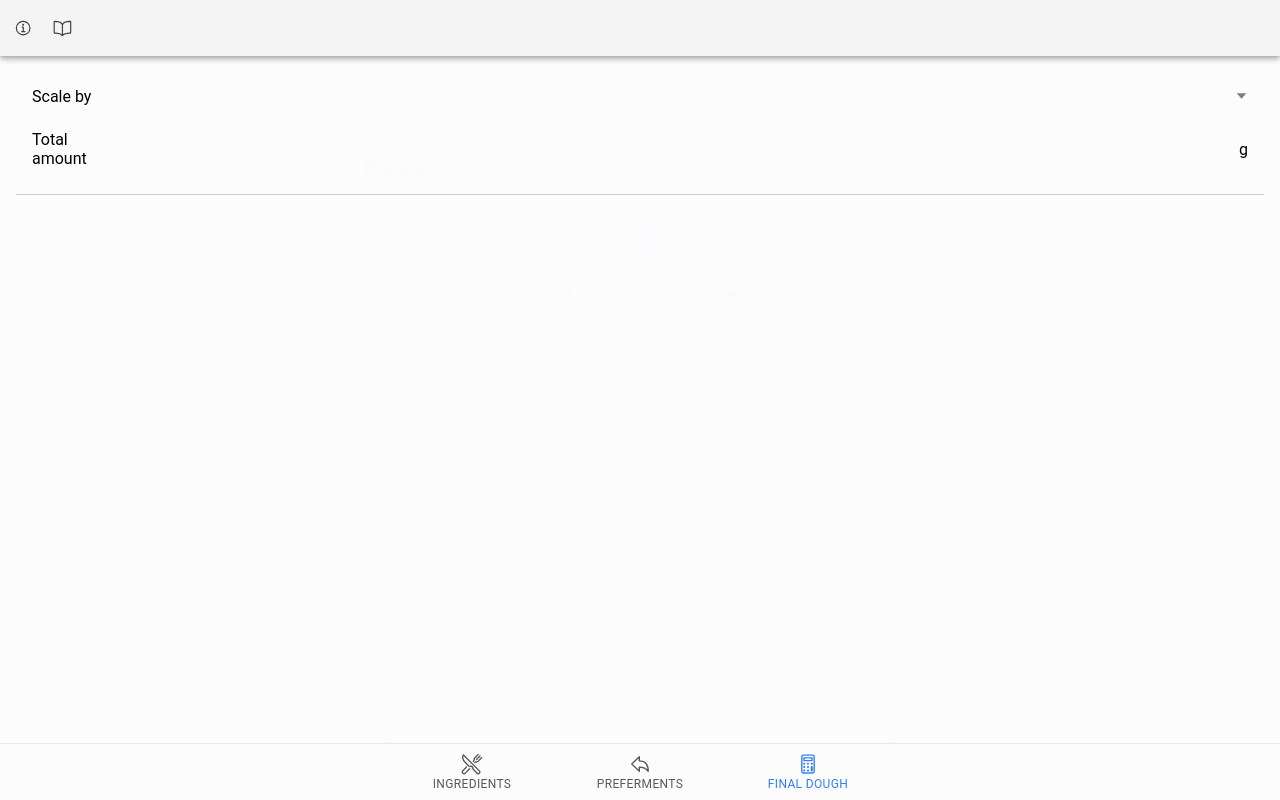
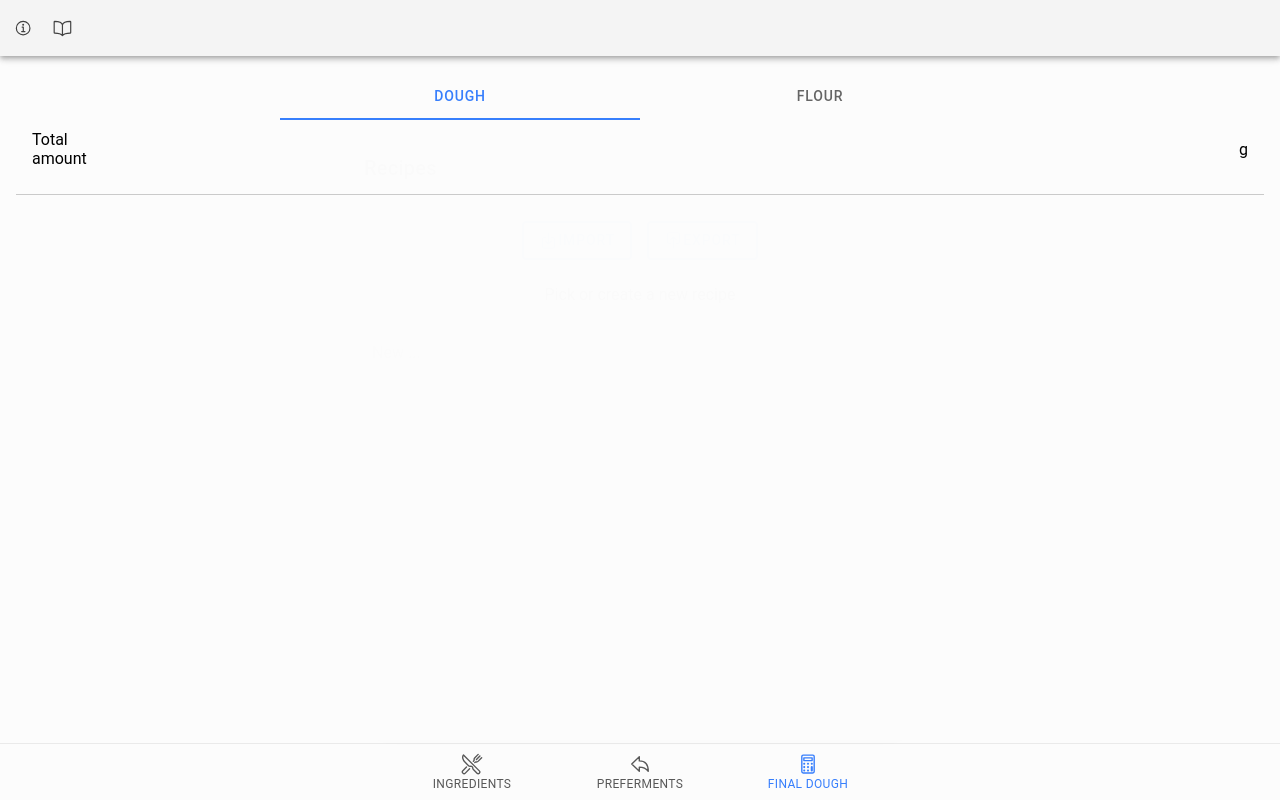
Before and after one commit to visciang/bpc-ionic-react, a React (Vite) app: page /finalDough in a window 1280 px wide. Built offline with nearby package versions, Linux system fonts and the light colour scheme.

Commit message:
feat: Implement Final Dough context and UI improvements
This commit introduces a new context provider, `FinalDoughContext`, to manage state related to the final dough calculations. This includes the `scaleBy` option (Dough/Flour) and the `totalAmount`.

Adds debounce to the inputs.

```diff
--- a/package.json
+++ b/package.json
@@ -1,7 +1,7 @@
 {
   "name": "bpc",
   "private": true,
-  "version": "1.0.1",
+  "version": "1.0.2",
   "type": "module",
   "scripts": {
     "dev": "VITE_GIT_SHA=$(git rev-parse HEAD) vite",
@@ -16,6 +16,7 @@
     "@types/react-router": "^5.1.20",
     "@types/react-router-dom": "^5.3.3",
     "ionicons": "^7.0.0",
+    "lodash": "^4.17.21",
     "react": "^19.0.0",
     "react-dom": "^19.0.0",
     "react-router": "^5.3.4",
@@ -25,6 +26,7 @@
     "@rollup/rollup-linux-x64-gnu": "*"
   },
   "devDependencies": {
+    "@types/lodash": "^4.17.16",
     "@types/react": "^19.0.12",
     "@types/react-dom": "^19.0.4",
     "@vitejs/plugin-legacy": "^6.0.2",
--- a/src/App.tsx
+++ b/src/App.tsx
@@ -28,6 +28,7 @@ import "@ionic/react/css/display.css";
 import "theme/variables.css";
 import "theme/custom.css";
 /* -- */
+import { FinalDoughProvider } from "contexts/FinalDoughContext";
 import { RecipesProvider } from "contexts/RecipesContext";
 import { calculatorOutline, restaurantOutline, arrowUndoOutline } from "ionicons/icons";
 import FinalDoughView from "pages/FinalDoughView";
@@ -55,6 +56,7 @@ export default function App() {
         <IonTabs>
           <IonRouterOutlet>
             <RecipesProvider>
+              <FinalDoughProvider>
                 <Route exact path="/ingredients">
                   <Tab allowEditing={true} render={renderIngredientsView} />
                 </Route>
@@ -67,6 +69,7 @@ export default function App() {
                 <Route exact path="/">
                   <Redirect to="/ingredients" />
                 </Route>
+              </FinalDoughProvider>
             </RecipesProvider>
           </IonRouterOutlet>
           <IonTabBar slot="bottom">
--- a/src/components/ScaleBySelector.tsx
+++ b/src/components/ScaleBySelector.tsx
@@ -1,28 +1,28 @@
-import { SelectChangeEventDetail } from "@ionic/core";
-import { IonItem, IonLabel, IonSelect, IonSelectOption } from "@ionic/react";
+import { IonSegment, IonSegmentButton, IonLabel } from "@ionic/react";
 import { ScaleBy } from "dataModel/Recipe";
 import { useCallback } from "react";
 
 type Props = {
-  onSelect(scaleBy: ScaleBy): void;
+  onSelect: (value: ScaleBy) => void;
+  value?: ScaleBy;
 };
 
-export default function ScaleBySelector({ onSelect }: Props) {
-  const onIonChange = useCallback(
-    (event: CustomEvent<SelectChangeEventDetail>) => onSelect(event.detail.value),
+export default function ScaleBySelector({ onSelect, value }: Props) {
+  const onChange = useCallback(
+    (e: CustomEvent) => {
+      onSelect(e.detail.value as ScaleBy);
+    },
     [onSelect],
   );
 
   return (
-    <IonItem lines="none">
-      <IonLabel>Scale by</IonLabel>
-      <IonSelect labelPlacement="end" interface="popover" onIonChange={onIonChange}>
-        {Object.keys(ScaleBy).map((value) => (
-          <IonSelectOption key={value} value={value}>
-            {value}
-          </IonSelectOption>
-        ))}
-      </IonSelect>
-    </IonItem>
+    <IonSegment value={value} onIonChange={onChange}>
+      <IonSegmentButton value={ScaleBy.DOUGH}>
+        <IonLabel>Dough</IonLabel>
+      </IonSegmentButton>
+      <IonSegmentButton value={ScaleBy.FLOUR}>
+        <IonLabel>Flour</IonLabel>
+      </IonSegmentButton>
+    </IonSegment>
   );
 }
--- /dev/null
+++ b/src/contexts/FinalDoughContext.tsx
@@ -0,0 +1,39 @@
+import { ScaleBy } from "dataModel/Recipe";
+import { createContext, useContext, useState, ReactNode } from "react";
+
+type FinalDoughContextType = {
+  scaleBy: ScaleBy;
+  setScaleBy: (scaleBy: ScaleBy) => void;
+  totalAmount: number | undefined;
+  setTotalAmount: (totalAmount: number | undefined) => void;
+};
+
+const FinalDoughContext = createContext<FinalDoughContextType | undefined>(undefined);
+
+export function useFinalDough() {
+  const context = useContext(FinalDoughContext);
+
+  if (context === undefined) {
+    throw new Error("useFinalDough must be used within a FinalDoughProvider");
+  }
+
+  return context;
+}
+
+type FinalDoughProviderProps = {
+  children: ReactNode;
+};
+
+export function FinalDoughProvider({ children }: FinalDoughProviderProps) {
+  const [scaleBy, setScaleBy] = useState<ScaleBy>(ScaleBy.DOUGH);
+  const [totalAmount, setTotalAmount] = useState<number | undefined>(undefined);
+
+  const value = {
+    scaleBy,
+    setScaleBy,
+    totalAmount,
+    setTotalAmount,
+  };
+
+  return <FinalDoughContext.Provider value={value}>{children}</FinalDoughContext.Provider>;
+}
--- a/src/hooks/useRecipesBook.ts
+++ b/src/hooks/useRecipesBook.ts
@@ -1,5 +1,6 @@
 import { mapDelete, mapMove, mapSet } from "components/utils";
 import { Recipe, newRecipe } from "dataModel/Recipe";
+import { debounce } from "lodash";
 import { useState, useCallback, useMemo, useEffect } from "react";
 import { fetchStoredRecipe, getStoredRecipes, store } from "Storage";
 
@@ -69,10 +70,11 @@ export function useRecipesBook(): RecipesBookContextProps {
     setRecipes(getStoredRecipes());
   }, [setRecipes]);
 
-  const onEditRecipe = useCallback(
-    (recipe: Recipe) => {
-      setCurrentRecipe(recipe);
-    },
+  const onEditRecipe = useMemo(
+    () =>
+      debounce((recipe: Recipe) => {
+        setCurrentRecipe(recipe);
+      }, 300),
     [setCurrentRecipe],
   );
 
--- a/src/pages/FinalDoughView.tsx
+++ b/src/pages/FinalDoughView.tsx
@@ -1,13 +1,21 @@
 import FinalDoughTable from "components/FinalDoughTable";
 import ScaleBySelector from "components/ScaleBySelector";
 import TotalAmountInput from "components/TotalAmountInput";
+import { useFinalDough } from "contexts/FinalDoughContext";
 import { useRecipes } from "contexts/RecipesContext";
-import { ScaleBy } from "dataModel/Recipe";
-import { useState } from "react";
+import { debounce } from "lodash";
+import { useMemo } from "react";
 
 export default function FinalDoughView() {
-  const [scaleBy, setScaleBy] = useState<ScaleBy | undefined>(undefined);
-  const [totalAmount, setTotalAmount] = useState<number | undefined>(undefined);
+  const { scaleBy, setScaleBy, totalAmount, setTotalAmount } = useFinalDough();
+
+  const debouncedSetTotalAmount = useMemo(
+    () =>
+      debounce((totalAmount: number) => {
+        setTotalAmount(totalAmount);
+      }, 300),
+    [setTotalAmount],
+  );
 
   const recipesBookCtx = useRecipes();
   const recipe = recipesBookCtx.currentRecipe;
@@ -20,8 +28,8 @@ export default function FinalDoughView() {
   return (
     <>
       <div className="ion-padding-bottom">
-        <ScaleBySelector onSelect={setScaleBy} />
-        <TotalAmountInput value={totalAmount} onChange={setTotalAmount} />
+        <ScaleBySelector onSelect={setScaleBy} value={scaleBy} />
+        <TotalAmountInput value={totalAmount} onChange={debouncedSetTotalAmount} />
       </div>
       <div className="border-top ion-padding-vertical">{finalDoughTable}</div>
     </>
```
Also changed, not shown: 1 other file (tests, documents, lock files or other folders). Lines whose indentation alone changed are shown as unchanged.
